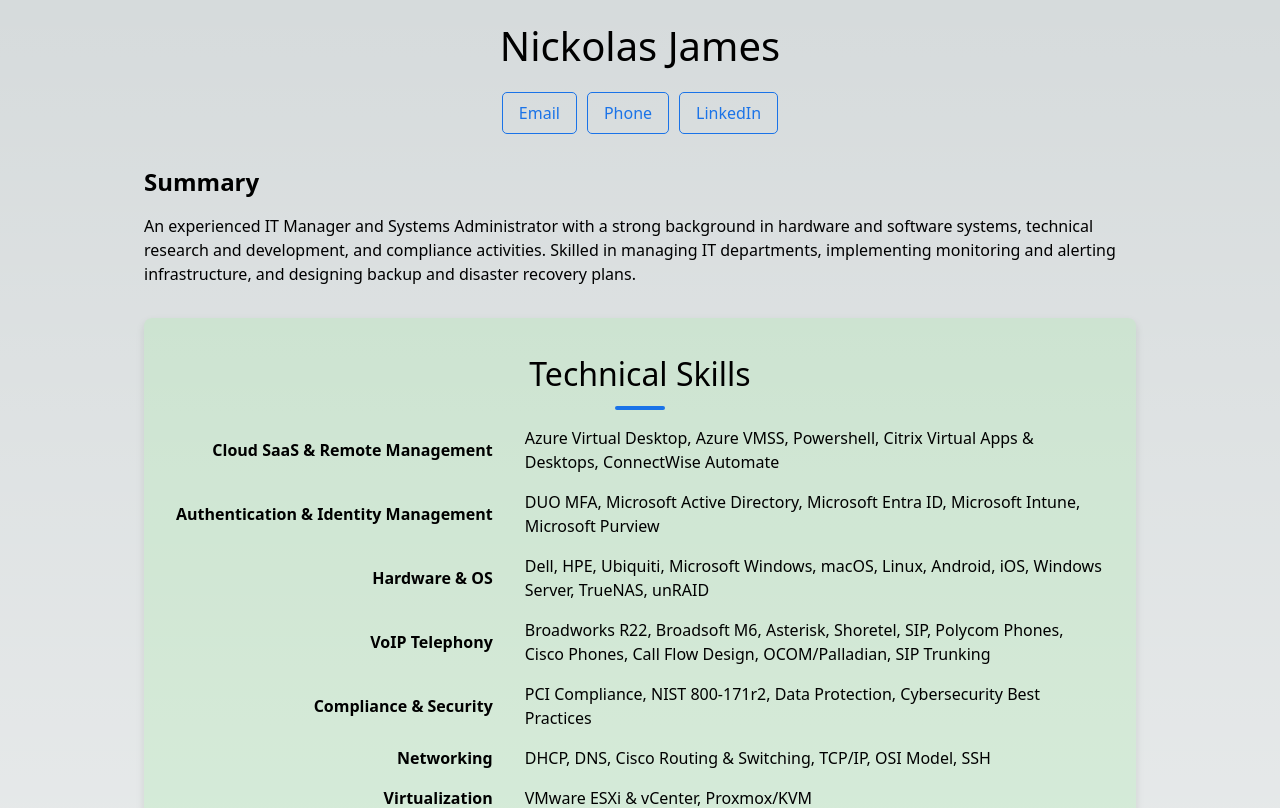
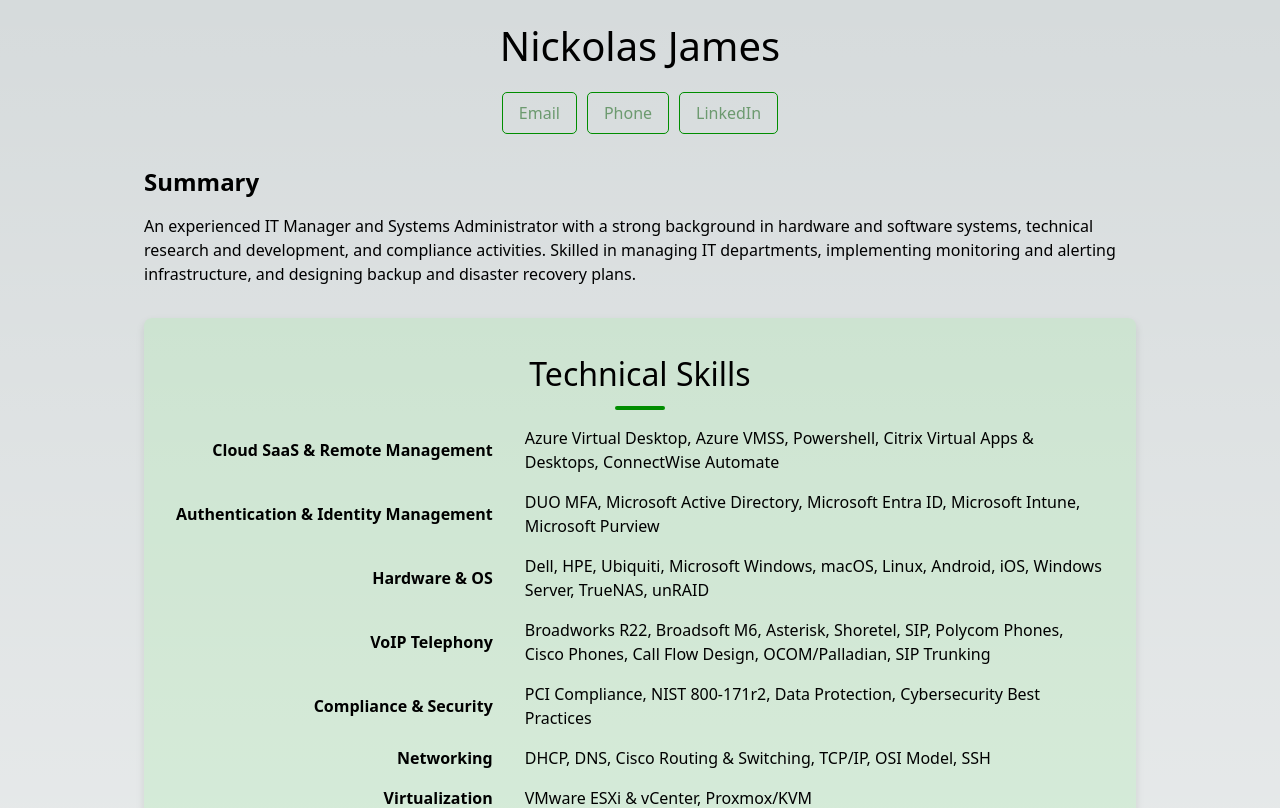
Before and after one commit to itsitrio/itriodev, a Next.js app: page /resume in a window 1280 px wide. Shown: the top 808 px of the page. Built offline with nearby package versions, Linux system fonts and the light colour scheme.

Commit message:
single accent color

```diff
--- a/styles/TechnicalSkills.module.css
+++ b/styles/TechnicalSkills.module.css
@@ -20,7 +20,7 @@
     display: block;
     width: 50px;
     height: 4px;
-    background-color: #1a73e8;
+    background-color: rgb(0, 141, 0);
     margin: 0.5rem auto 0;
     border-radius: 2px;
   }
--- a/styles/resume.module.css
+++ b/styles/resume.module.css
@@ -18,16 +18,16 @@
 .header a {
   display: inline-block;
   padding: 0.5rem 1rem;
-  border: 1px solid #1a73e8;
+  border: 1px solid rgb(0, 141, 0);
   margin: 0 5px;
   border-radius: 5px;
-  color: #1a73e8;
+  color: rgba(0, 88, 0, 0.5);
   text-decoration: none;
   transition: background-color 0.3s, color 0.3s;
 }
 
 .header a:hover {
-  background-color: #1a73e8;
+  background-color: rgb(0, 141, 0);
   color: #fff;
   text-decoration: none;
 }
```
